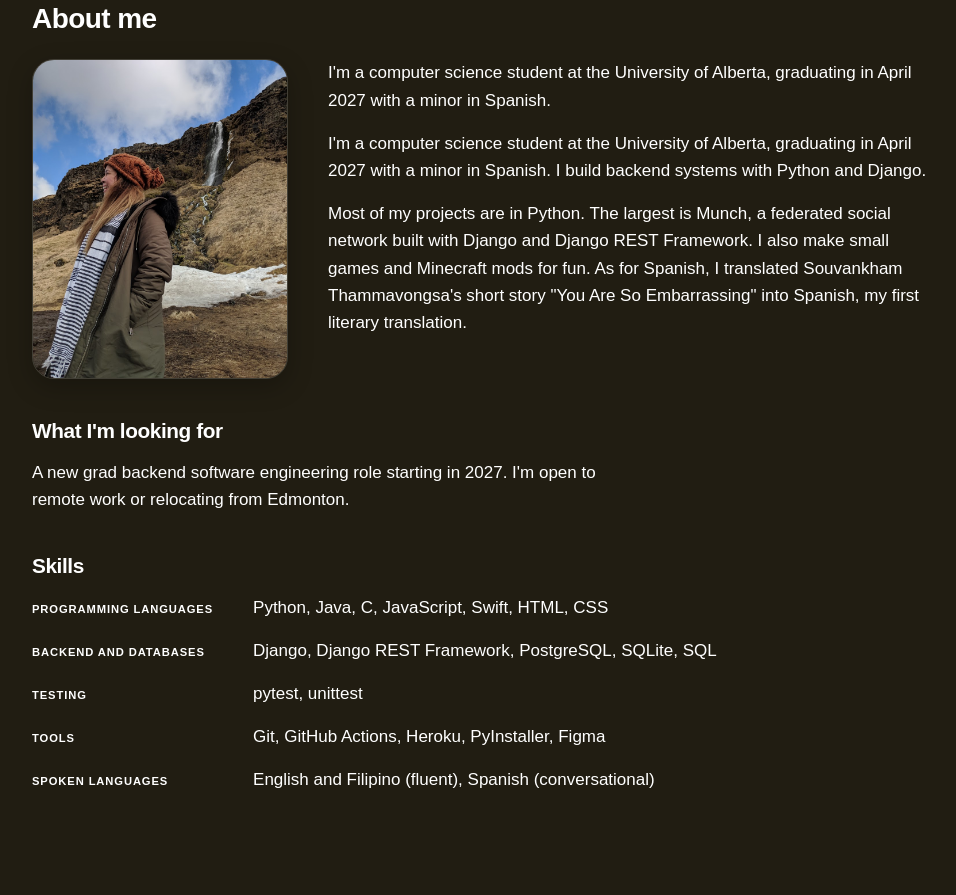
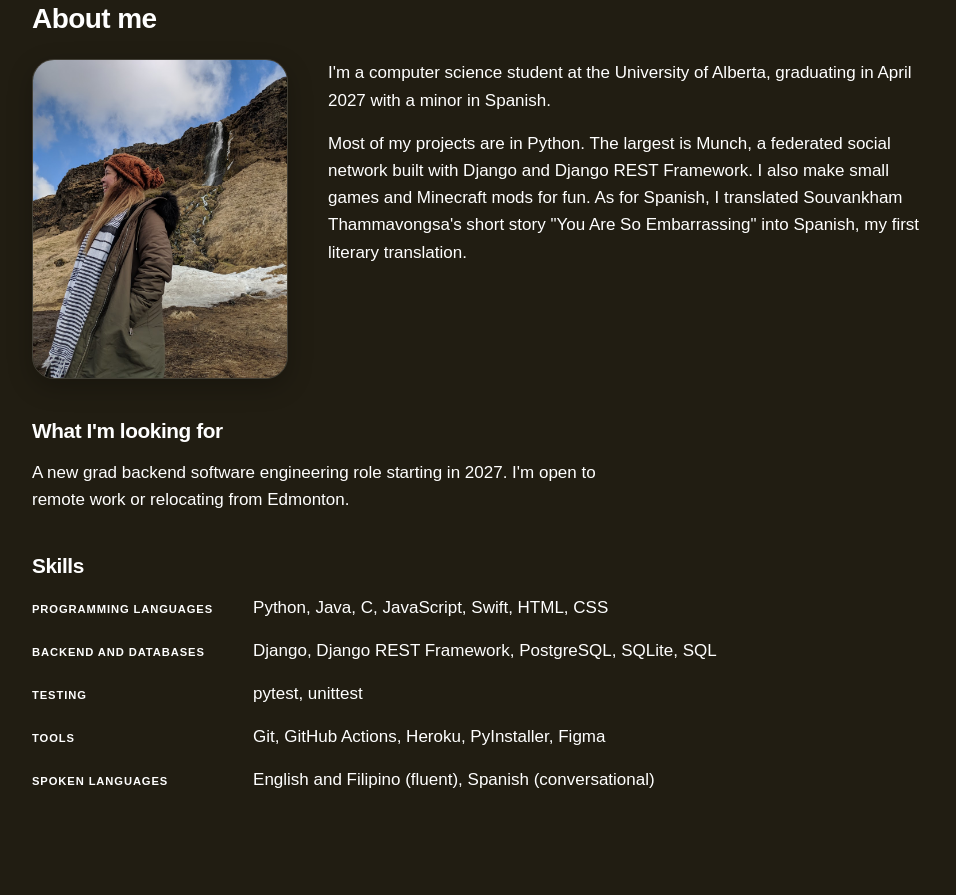
Before and after one commit to madelainedalangin/Madelaine-v1, a plain HTML site: page index.html in a window 1280 px wide. Shown: the part 893-1788 px from the top of the page, without its empty margins (96-1052 px from the left). Drawn offline with Linux system fonts and the light colour scheme.

Commit message:
remove repeated sentence

```diff
--- a/index.html
+++ b/index.html
@@ -61,10 +61,6 @@
             <p>
               I'm a computer science student at the University of Alberta, graduating in
               April 2027 with a minor in Spanish.
-            </p>
-            <p>
-              I'm a computer science student at the University of Alberta, graduating in
-              April 2027 with a minor in Spanish. I build backend systems with Python and Django.
             </p>
             <p>
               Most of my projects are in Python. The largest is Munch, a federated social
```
